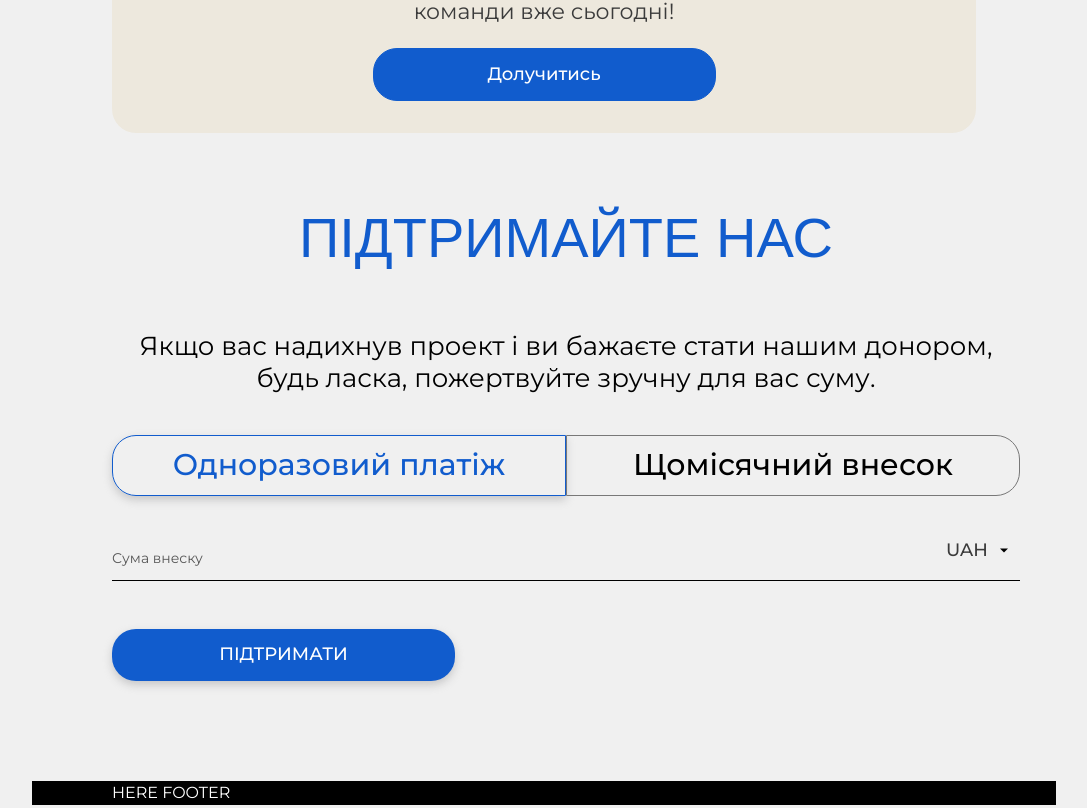
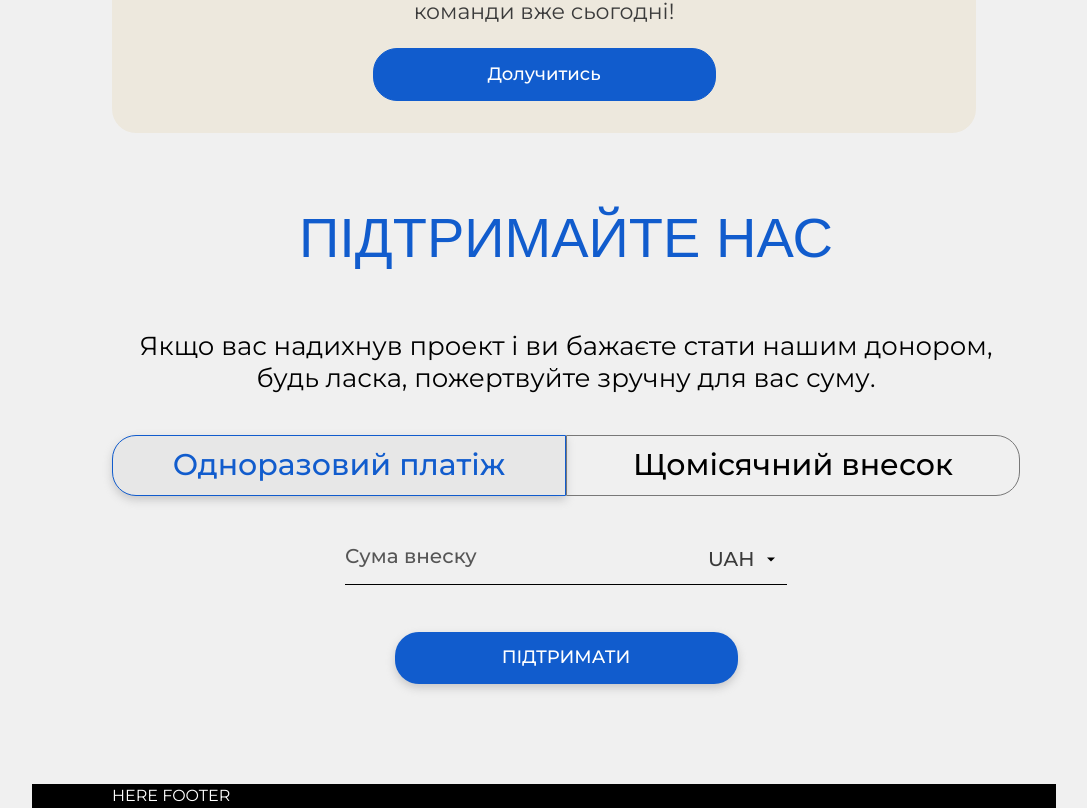
Before and after one commit to baza-trainee/peaceful-warrior-foundation, a Next.js app: page / in a window 1280 px wide. Shown: the part 1367-2175 px from the top of the page, without its empty margins (96-1183 px from the left). Built offline with nearby package versions, Linux system fonts and the light colour scheme; a web font is replaced by a local one.

Commit message:
style input laptop

```diff
--- a/src/sections/about/SupportUs/SupportUs.tsx
+++ b/src/sections/about/SupportUs/SupportUs.tsx
@@ -71,10 +71,10 @@ const SupportUs = ({}: SupportUsProps) => {
                 />
                 <div
                   className={clsx(
-                    `bg-[ #EDEDED ] laptop:text-2xl laptop:leading-[36.57px] laptop:h-[61px] flex h-11 w-full items-center justify-center border text-m font-medium leading-[19.5px]`,
+                    `laptop:text-2xl laptop:leading-[36.57px] laptop:h-[61px] flex h-11 w-full items-center justify-center border text-m font-medium leading-[19.5px]`,
                     activeButton === option.value
-                      ? 'border-accent text-accent shadow-btn-shadow'
-                      : 'border-gray-form',
+                      ? 'border-accent bg-[#E7E7E7] text-accent shadow-btn-shadow'
+                      : 'border-gray-form bg-[transparent]',
                     option.value === 'one_time'
                       ? 'rounded-bl-btn-radius rounded-tl-btn-radius'
                       : 'rounded-br-btn-radius rounded-tr-btn-radius'
@@ -87,20 +87,20 @@ const SupportUs = ({}: SupportUsProps) => {
             ))}
           </div>
 
-          <div className="relative w-full">
+          <div className="laptop:w-[442px] laptop:h-10 relative mx-auto w-full">
             <input
               type="number"
               value={donationAmount}
               onChange={handleAmountChange}
               placeholder="Сума внеску"
-              className="block w-full border-b border-solid bg-[transparent] pb-3 text-md leading-[17.07px] placeholder:text-s placeholder:text-[#565656] focus:border-accent focus:outline-none"
+              className="laptop:pb-4 laptop:placeholder:text-md laptop:placeholder:leading-[24.38px] laptop:placeholder:font-medium block w-full border-b border-solid bg-[transparent] pb-3 text-md leading-[17.07px] placeholder:text-s placeholder:text-[#565656] focus:border-accent focus:outline-none"
             />
             {/* Currency */}
             <div className="absolute bottom-3 right-0 flex font-medium text-body-text">
               <select
                 value={selectedCurrency}
                 onChange={handlecurrencyChange}
-                className="block w-full appearance-none bg-[transparent] px-4 py-2 pr-8 text-sm leading-[19.5px] focus:outline-none"
+                className="laptop:text-md laptop:leading-[24.38px] block w-full appearance-none bg-[transparent] px-4 pr-8 text-sm leading-[19.5px] focus:outline-none"
               >
                 {currencyOptions.map((option) => (
                   <option
@@ -123,7 +123,7 @@ const SupportUs = ({}: SupportUsProps) => {
               </div>
             </div>
           </div>
-          <Button>ПІДТРИМАТИ</Button>
+          <Button className="m-auto">ПІДТРИМАТИ</Button>
         </form>
       </div>
     </section>
```
